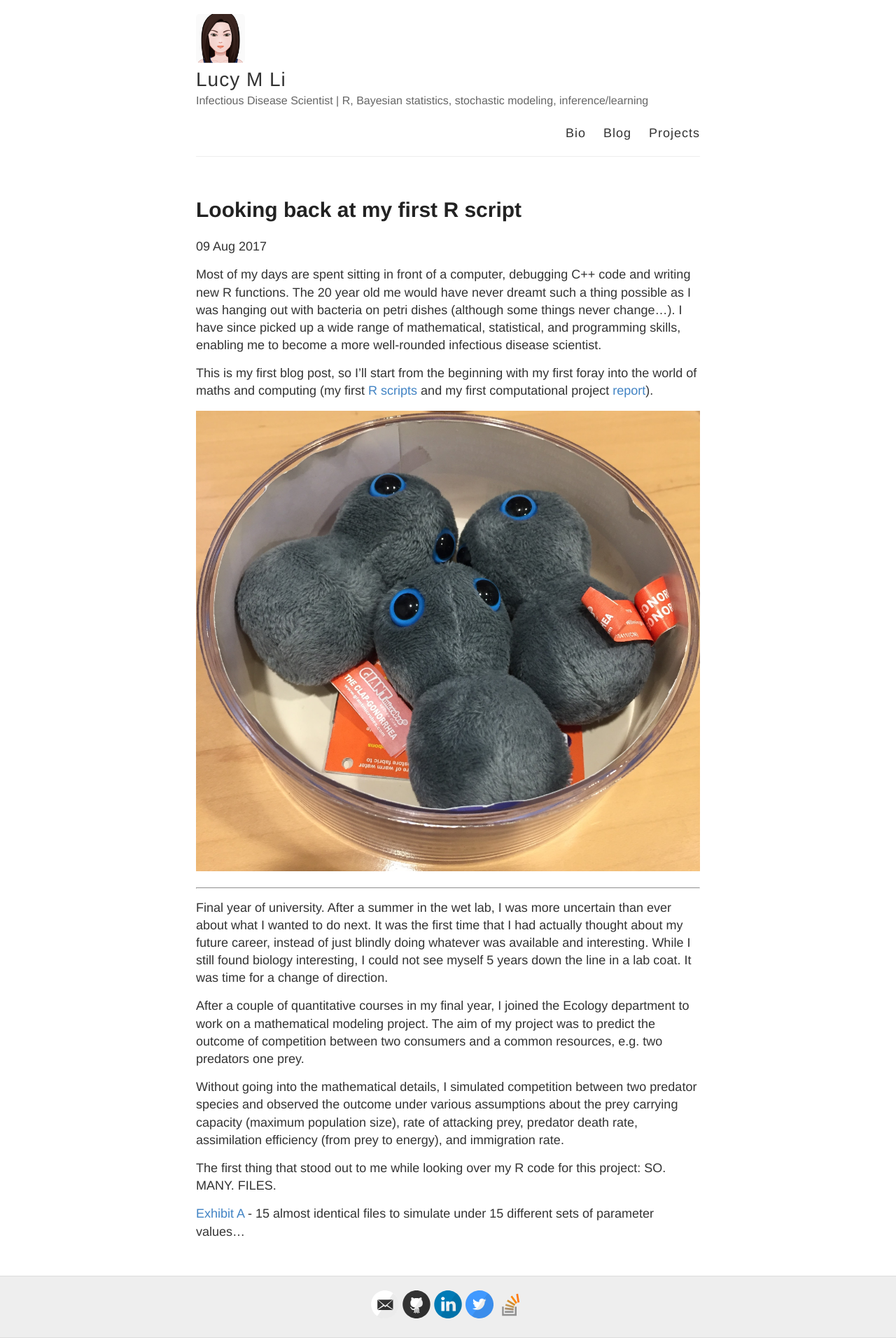
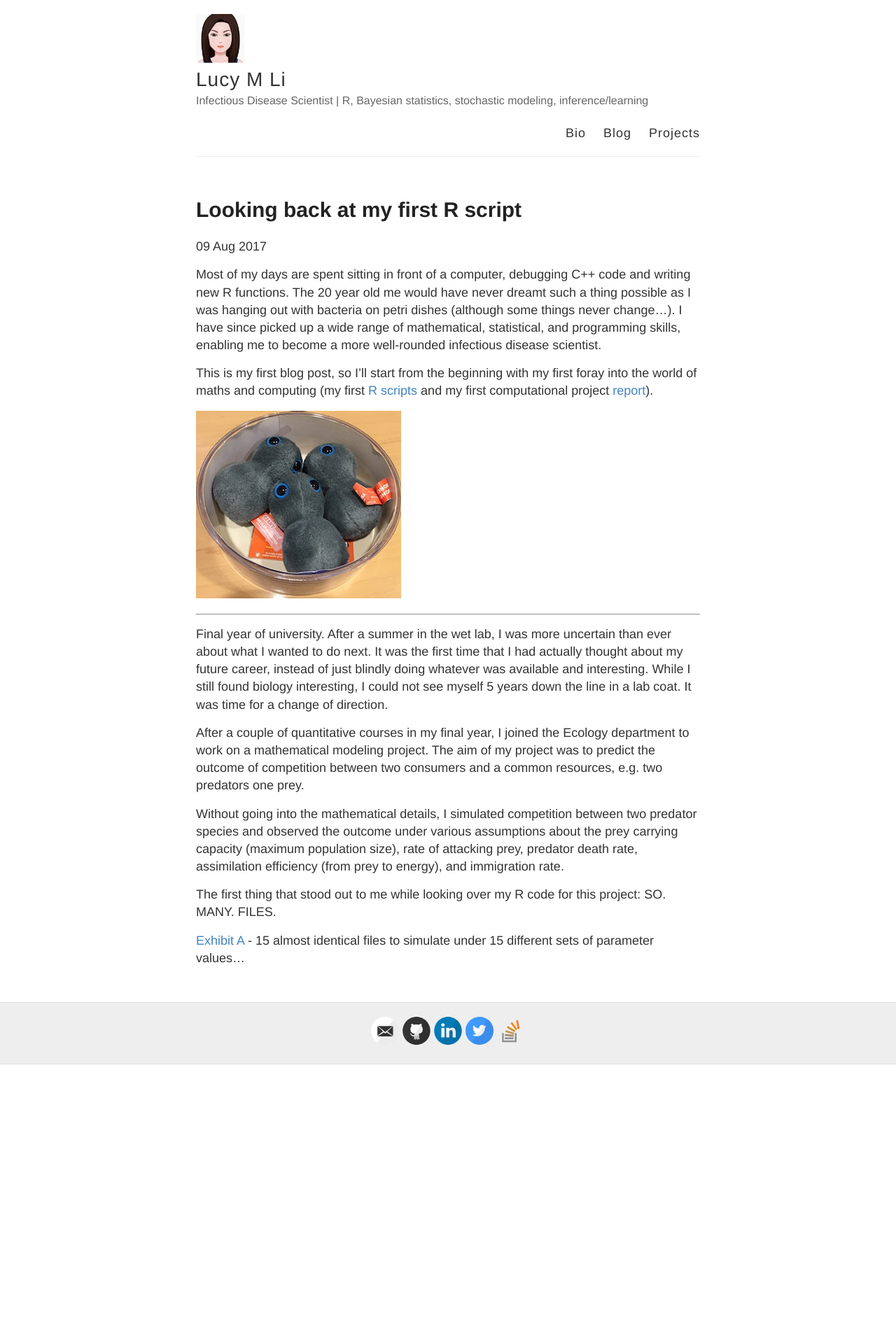
Before and after one commit to lucymli/lucymli.github.io, a Jekyll site: the page built from _posts/2017-08-04-FirstProject.md, in a window 1280 px wide. Shown: the whole page at 70% size. Built offline with Jekyll 4.4.1, drawn with Linux system fonts in a browser that asks for light colours; after the commit the page ends 1521 px from its top, so only the background shows below that.

Commit message:
update gonorrhea picture size

```diff
--- a/_posts/2017-08-04-FirstProject.md
+++ b/_posts/2017-08-04-FirstProject.md
@@ -8,7 +8,7 @@ Most of my days are spent sitting in front of a computer, debugging C++ code and
 
 This is my first blog post, so I'll start from the beginning with my first foray into the world of maths and computing (my first [R scripts](https://github.com/lucymli/predator-prey-dynamics/tree/master/R) and my first computational project [report](https://github.com/lucymli/predator-prey-dynamics/raw/master/Final%20Year%20Project%20Report.pdf)).
 
-![Meet my Gonorrhea triplets.](https://github.com/lucymli/lucymli.github.io/raw/master/images/gono-triplets.JPG)
+![Meet my Gonorrhea triplets.](https://github.com/lucymli/lucymli.github.io/raw/master/images/gono-triplets.JPG  "Meet my Gonorrhea triplets!")
 
 ---
 
```
Also changed, not shown: images/gono-triplets.JPG.
